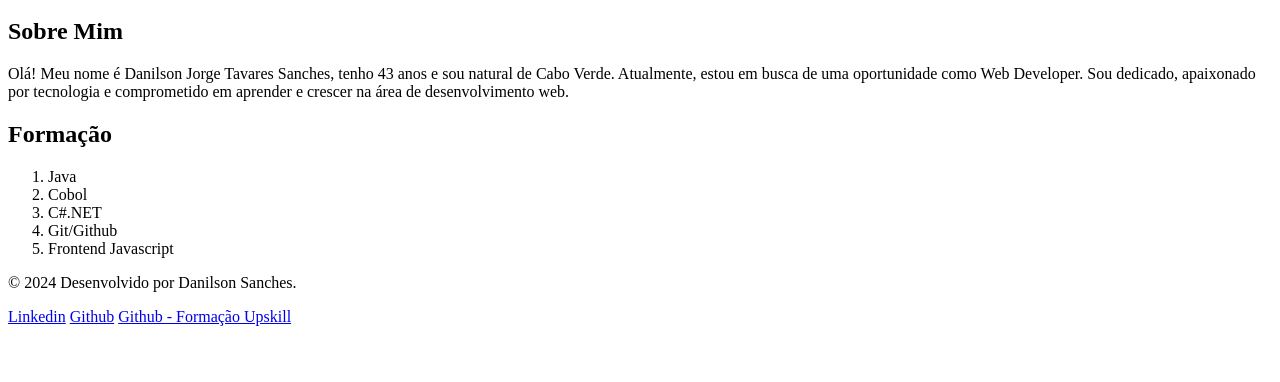
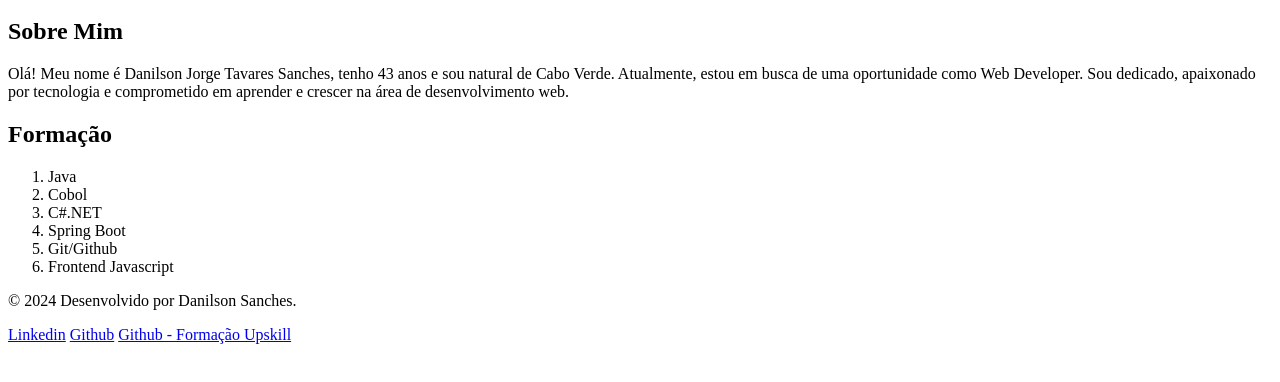
Before and after one commit to upskill217/Portfolio, a plain HTML site: page index.html in a window 1280 px wide. Shown: the part 154-536 px from the top of the page. Drawn offline with Linux system fonts and the light colour scheme.

Commit message:
feat: adicionar mais formações

```diff
--- a/index.html
+++ b/index.html
@@ -33,6 +33,7 @@
           <li>Java</li>
           <li>Cobol</li>
           <li>C#.NET</li>
+          <li>Spring Boot</li>
           <li>Git/Github</li>
           <li>Frontend Javascript</li>
         </ol>
```
